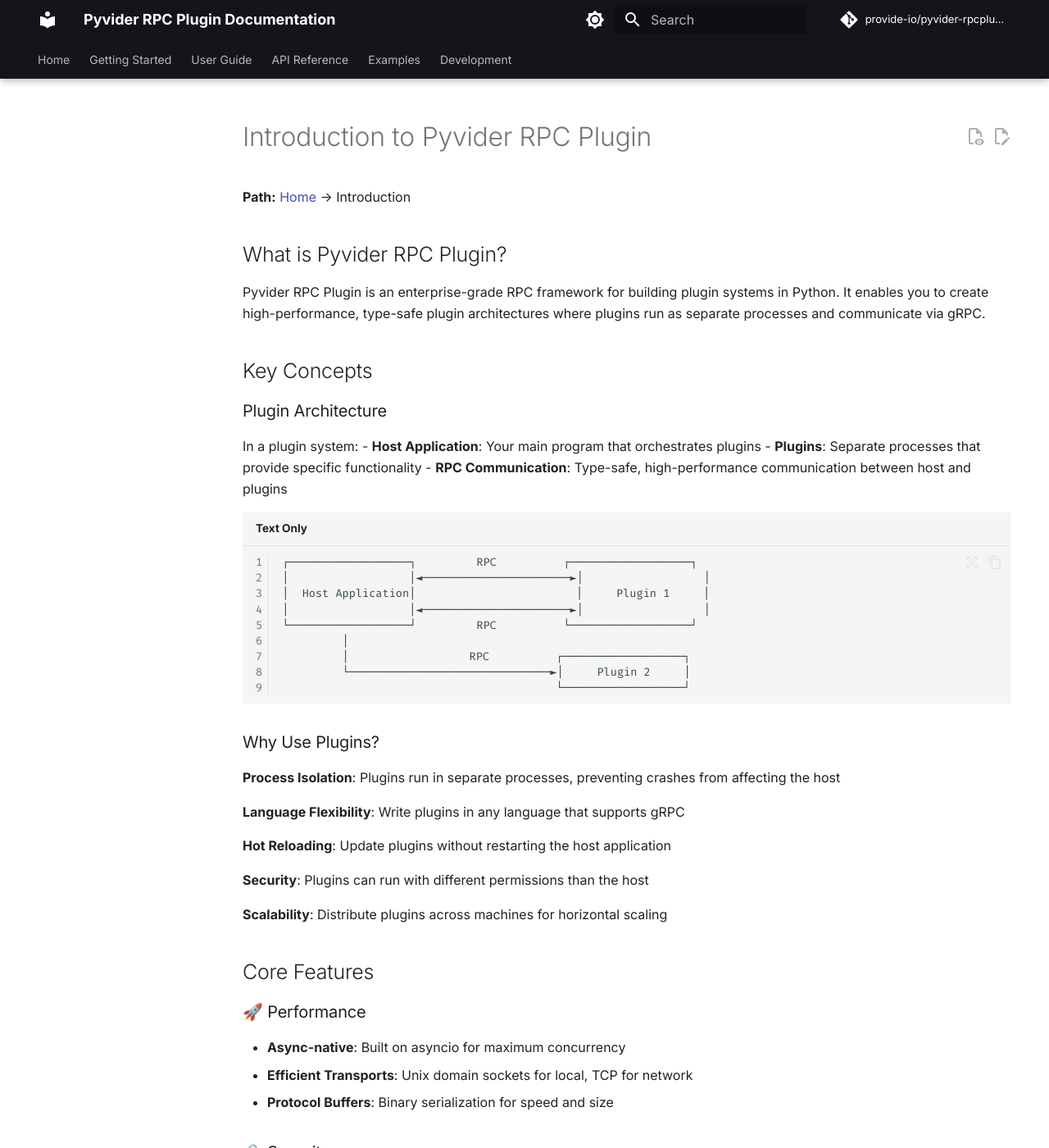
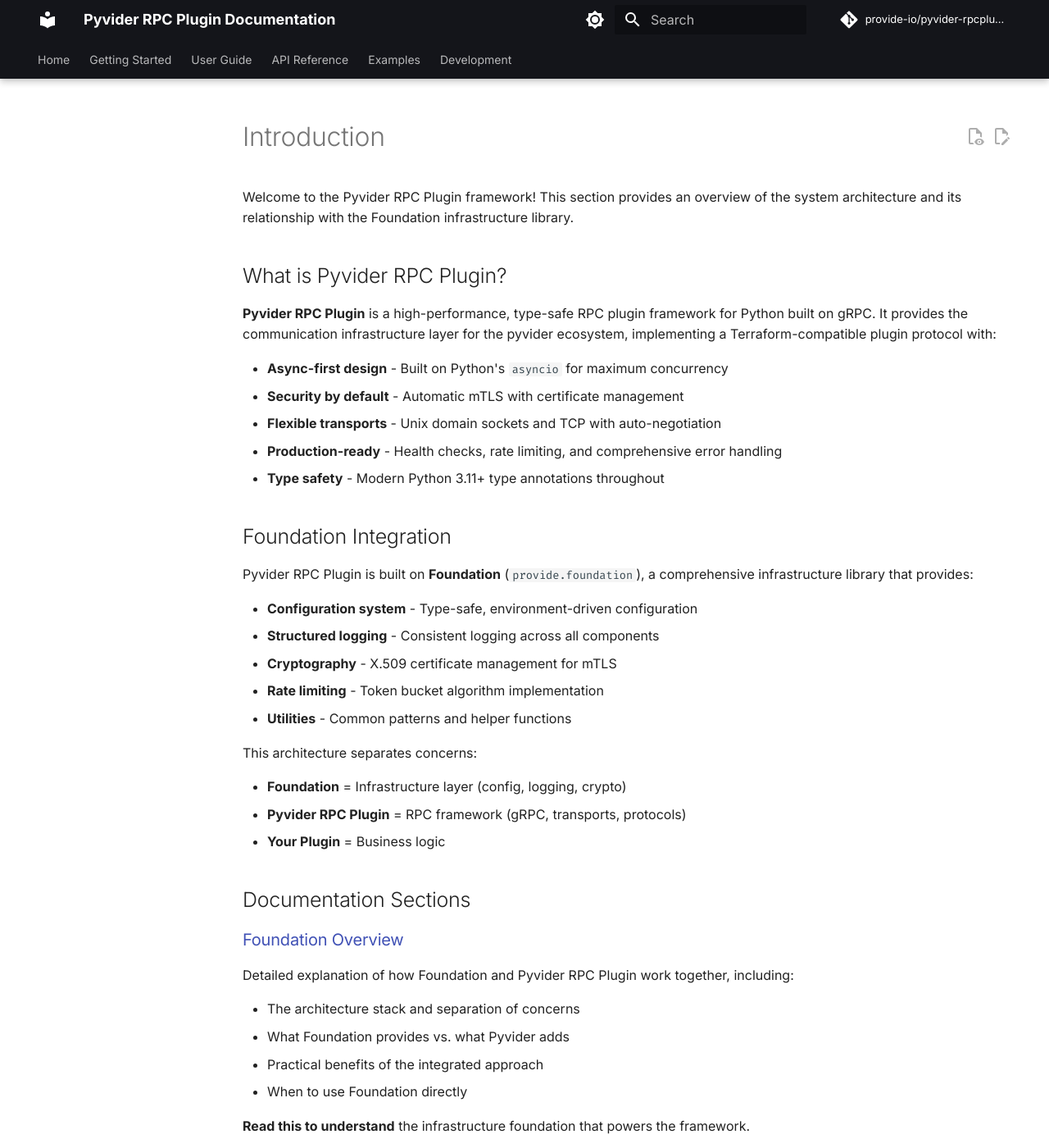
Before and after one commit to provide-io/pyvider-rpcplugin, an MkDocs documentation site: the page built from docs/introduction/index.md, in a window 1280 px wide and 1400 px high. Shown: the whole window at 82% size. Built offline with MkDocs 1.6.1 and Material for MkDocs 9.7.7, drawn with Linux system fonts in a browser that asks for light colours; comment, search, counter and statistics services are not loaded; the version menu is left out; some of the changed text lies outside the part shown.

Commit message:
🔼⚙️ [skip ci] auto-commit

````diff
--- a/docs/introduction/index.md
+++ b/docs/introduction/index.md
@@ -1,197 +1,68 @@
-# Introduction to Pyvider RPC Plugin
+# Introduction
 
-**Path:** [Home](../index.md) → Introduction
+Welcome to the Pyvider RPC Plugin framework! This section provides an overview of the system architecture and its relationship with the Foundation infrastructure library.
 
 ## What is Pyvider RPC Plugin?
 
-Pyvider RPC Plugin is an enterprise-grade RPC framework for building plugin systems in Python. It enables you to create high-performance, type-safe plugin architectures where plugins run as separate processes and communicate via gRPC.
+**Pyvider RPC Plugin** is a high-performance, type-safe RPC plugin framework for Python built on gRPC. It provides the communication infrastructure layer for the pyvider ecosystem, implementing a Terraform-compatible plugin protocol with:
 
-## Key Concepts
+- **Async-first design** - Built on Python's `asyncio` for maximum concurrency
+- **Security by default** - Automatic mTLS with certificate management
+- **Flexible transports** - Unix domain sockets and TCP with auto-negotiation
+- **Production-ready** - Health checks, rate limiting, and comprehensive error handling
+- **Type safety** - Modern Python 3.11+ type annotations throughout
 
-### Plugin Architecture
+## Foundation Integration
 
-In a plugin system:
-- **Host Application**: Your main program that orchestrates plugins
-- **Plugins**: Separate processes that provide specific functionality
-- **RPC Communication**: Type-safe, high-performance communication between host and plugins
+Pyvider RPC Plugin is built on **Foundation** (`provide.foundation`), a comprehensive infrastructure library that provides:
 
-```
-┌──────────────────┐         RPC          ┌──────────────────┐
-│                  │◄──────────────────────►│                  │
-│  Host Application│                        │     Plugin 1     │
-│                  │◄──────────────────────►│                  │
-└──────────────────┘         RPC          └──────────────────┘
-         │
-         │                  RPC          ┌──────────────────┐
-         └──────────────────────────────►│     Plugin 2     │
-                                         └──────────────────┘
-```
+- **Configuration system** - Type-safe, environment-driven configuration
+- **Structured logging** - Consistent logging across all components
+- **Cryptography** - X.509 certificate management for mTLS
+- **Rate limiting** - Token bucket algorithm implementation
+- **Utilities** - Common patterns and helper functions
 
-### Why Use Plugins?
+This architecture separates concerns:
 
-**Process Isolation**: Plugins run in separate processes, preventing crashes from affecting the host
+- **Foundation** = Infrastructure layer (config, logging, crypto)
+- **Pyvider RPC Plugin** = RPC framework (gRPC, transports, protocols)
+- **Your Plugin** = Business logic
 
-**Language Flexibility**: Write plugins in any language that supports gRPC
+## Documentation Sections
 
-**Hot Reloading**: Update plugins without restarting the host application
+### [Foundation Overview](foundation.md)
 
-**Security**: Plugins can run with different permissions than the host
+Detailed explanation of how Foundation and Pyvider RPC Plugin work together, including:
 
-**Scalability**: Distribute plugins across machines for horizontal scaling
+- The architecture stack and separation of concerns
+- What Foundation provides vs. what Pyvider adds
+- Practical benefits of the integrated approach
+- When to use Foundation directly
 
-## Core Features
+**Read this to understand** the infrastructure foundation that powers the framework.
 
-### 🚀 Performance
-- **Async-native**: Built on asyncio for maximum concurrency
-- **Efficient Transports**: Unix domain sockets for local, TCP for network
-- **Protocol Buffers**: Binary serialization for speed and size
+## Getting Started
 
-### 🔒 Security
-- **mTLS Support**: Mutual TLS authentication built-in
-- **Process Isolation**: Plugins can't crash the host
-- **Magic Cookies**: Handshake authentication for trusted connections
+After understanding the architecture:
 
-### 🛠️ Developer Experience
-- **Type Safety**: Full type hints and IDE support
-- **Foundation Integration**: Enterprise infrastructure included
-- **Simple API**: `plugin_server()` and `plugin_client()` functions
+1. **[Installation](../getting-started/installation.md)** - Set up your development environment
+2. **[Quick Start](../getting-started/quick-start.md)** - Create your first plugin in 5 minutes
+3. **[User Guide](../guide/index.md)** - Comprehensive framework documentation
 
-### 🏗️ Production Ready
-- **Health Checks**: gRPC health checking protocol
-- **Rate Limiting**: Token bucket rate limiting
-- **Structured Logging**: Foundation's logging system
-- **Configuration**: Environment-based configuration
+## Why This Architecture?
 
-## How It Works
+The Foundation + Pyvider approach provides several key benefits:
 
-### 1. Define Your Service
-
-Create a Protocol Buffer definition:
-
-```protobuf
-service MyService {
-    rpc ProcessData(Request) returns (Response);
-}
-```
-
-### 2. Implement the Server
-
-```python
-from pyvider.rpcplugin import plugin_server
-
-class MyHandler:
-    async def ProcessData(self, request, context):
-        # Your business logic
-        return Response(result="processed")
-
-server = plugin_server(
-    protocol=MyProtocol(),
-    handler=MyHandler()
-)
-await server.serve()
-```
-
-### 3. Connect from Client
-
-```python
-from pyvider.rpcplugin import plugin_client
-
-# Client automatically launches and manages plugin
-async with plugin_client(command=["python", "plugin.py"]) as client:
-    response = await client.ProcessData(request)
-```
-
-## Foundation Infrastructure
-
-Pyvider RPC Plugin is built on [Foundation](foundation.md), which provides:
-
-- **Configuration Management**: Type-safe, validated configuration
-- **Structured Logging**: Consistent logging across all components
-- **Cryptography**: Certificate management for mTLS
-- **Rate Limiting**: Protect services from overload
-- **Error Handling**: Consistent error patterns
-
-This means you get enterprise-grade infrastructure automatically, without additional dependencies or configuration.
-
-## Use Cases
-
-### Microservices
-Build service-oriented architectures with independent, scalable services.
-
-### Data Processing Pipelines
-Create modular data processing with specialized plugins for each stage.
-
-### Extension Systems
-Add plugin support to existing applications without major refactoring.
-
-### Multi-Language Systems
-Combine Python host applications with plugins written in Go, Rust, or other languages.
-
-### Security-Sensitive Applications
-Isolate untrusted code in separate processes with limited permissions.
-
-## Comparison with Alternatives
-
-| Feature | Pyvider RPC Plugin | REST APIs | Direct Import | Subprocess |
-|---------|-------------------|-----------|---------------|------------|
-| Type Safety | ✅ Full | ⚠️ Limited | ✅ Full | ❌ None |
-| Performance | ✅ High | ⚠️ Medium | ✅ Highest | ⚠️ Medium |
-| Process Isolation | ✅ Yes | ✅ Yes | ❌ No | ✅ Yes |
-| Cross-Language | ✅ Yes | ✅ Yes | ❌ No | ⚠️ Limited |
-| Hot Reload | ✅ Yes | ✅ Yes | ❌ No | ✅ Yes |
-| Complexity | ⚠️ Medium | ⚠️ Medium | ✅ Low | ❌ High |
-
-## Learning Path
-
-1. **[Foundation Overview](foundation.md)** - Understand the infrastructure layer
-2. **[Architecture](../development/architecture.md)** - Learn the system design
-3. **[Getting Started](../getting-started/index.md)** - Build your first plugin
-4. **[User Guide](../guide/index.md)** - Deep dive into features
-5. **[API Reference](../reference/index.md)** - Detailed documentation
-
-## Quick Example
-
-Here's a complete working example to get you started:
-
-```python
-# server.py
-import asyncio
-from pyvider.rpcplugin import plugin_server, plugin_protocol
-
-class EchoHandler:
-    async def Echo(self, request, context):
-        return {"message": f"Echo: {request.message}"}
-
-async def main():
-    server = plugin_server(
-        protocol=plugin_protocol("EchoService"),
-        handler=EchoHandler()
-    )
-    await server.serve()
-
-asyncio.run(main())
-```
-
-```python
-# client.py
-import asyncio
-from pyvider.rpcplugin import plugin_client
-
-async def main():
-    async with plugin_client(command=["python", "server.py"]) as client:
-        response = await client.Echo(message="Hello!")
-        print(response.message)  # "Echo: Hello!"
-
-asyncio.run(main())
-```
+1. **Reduced Complexity** - Don't reimplement infrastructure patterns
+2. **Ecosystem Consistency** - Unified patterns across all provide.io projects
+3. **Battle-Tested** - Foundation's components are production-proven
+4. **Focus on Business Logic** - Spend time on your service, not infrastructure
 
 ## Next Steps
 
-Ready to dive deeper? Choose your path:
-
-- **Understand the infrastructure**: Continue to [Foundation Overview](foundation.md)
-- **Learn the architecture**: Jump to [Architecture](../development/architecture.md)
-- **Start building**: Go to [Getting Started](../getting-started/index.md)
+- **New to the framework?** Start with [Foundation Overview](foundation.md) to understand the infrastructure
+- **Ready to code?** Jump to [Getting Started](../getting-started/index.md) for installation and tutorials
+- **Building production services?** See the [User Guide](../guide/index.md) for comprehensive patterns
 
 ---
 
````
Also changed, not shown: docs/examples/index.md (+1 -1 lines), docs/introduction/foundation.md (+15 -5 lines).
